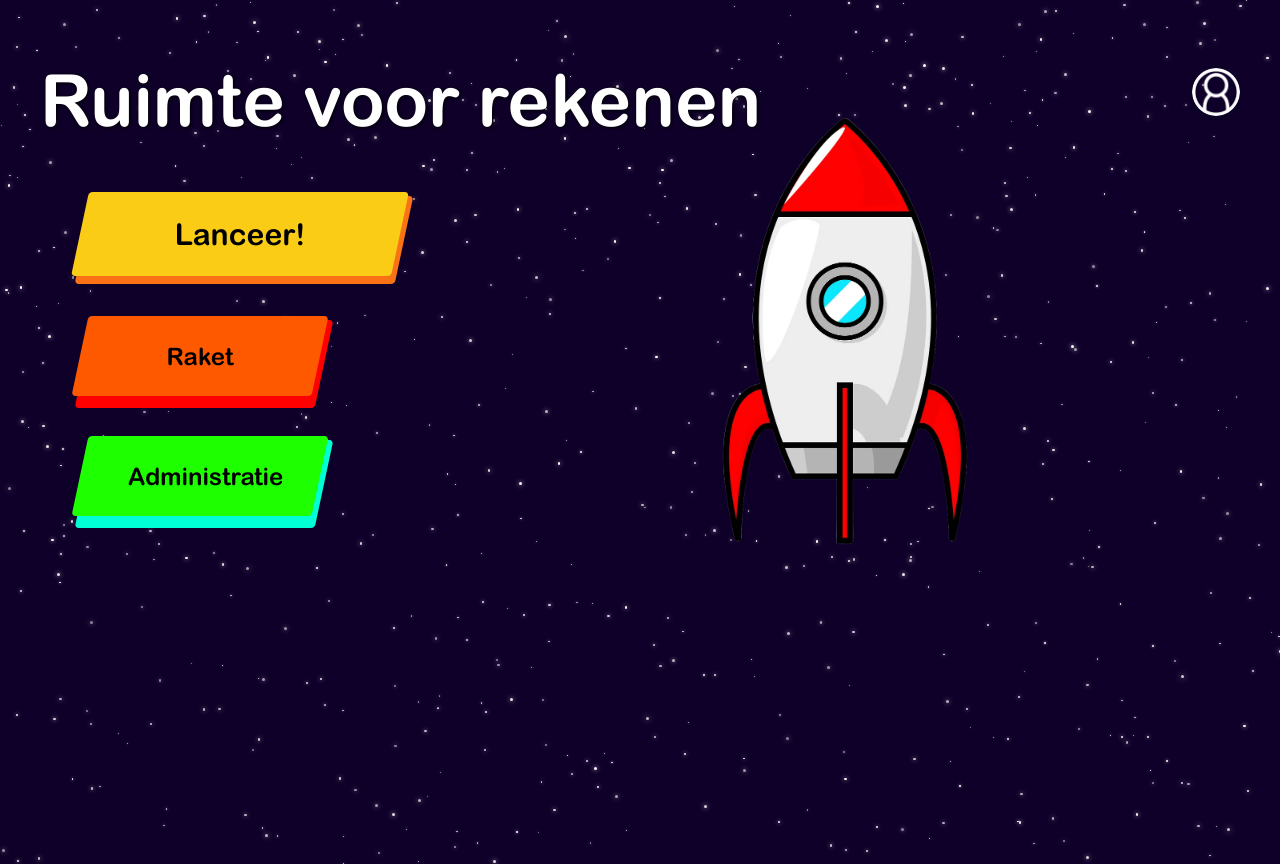
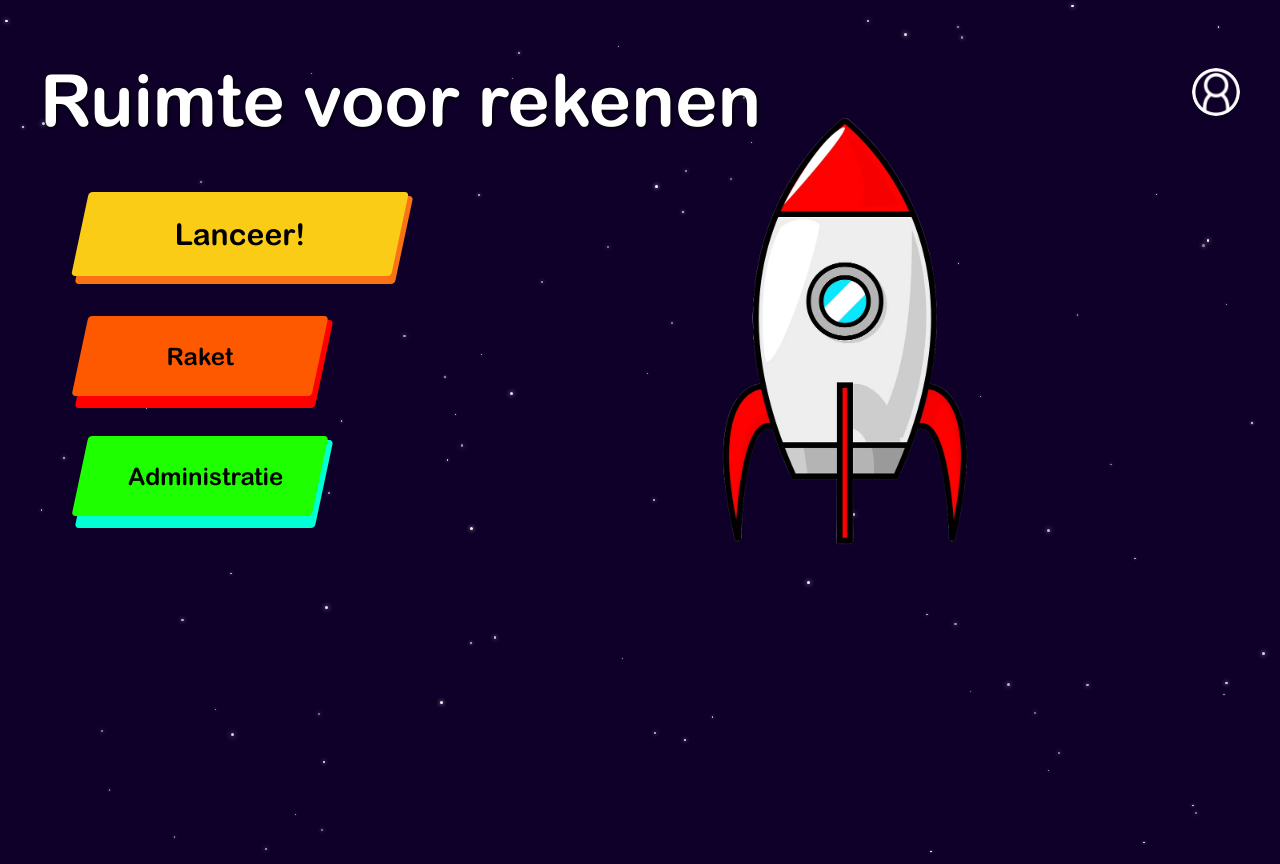
Before and after one commit to SemvanOsch/TLE-StartUp, a React app: page / in a window 1280 px wide. Built offline with nearby package versions, Linux system fonts and the light colour scheme; the HTML template or start-up script is replaced by a standard one.

Commit message:
Changes stars, and deleted file

```diff
--- a/src/component/sterrenBG.jsx
+++ b/src/component/sterrenBG.jsx
@@ -12,7 +12,7 @@ const genereerSter = () => {
     };
 };
 
-const SterrenBG = ({ aantalSterren = 650 }) => {
+const SterrenBG = ({ aantalSterren = 100 }) => {
     const [sterren, setSterren] = useState([]);
     const sterrenRef = useRef([]);
 
--- a/src/components/SterrenBG.jsx
+++ /dev/null
@@ -1,69 +0,0 @@
-import React, { useEffect, useRef, useState } from "react";
-
-const genereerSter = () => {
-    const size = Math.random() * 2 + 1;
-    return {
-        id: crypto.randomUUID(),
-        x: Math.random() * 100,
-        y: Math.random() * 100,
-        size,
-        speed: Math.random() * 0.25 + 0.03, // pixels per frame
-        opacity: Math.random() * 0.5 + 0.5,
-    };
-};
-
-const SterrenBG = ({ aantalSterren = 200 }) => {
-    const [sterren, setSterren] = useState([]);
-    const sterrenRef = useRef([]);
-
-    // Initieel vullen
-    useEffect(() => {
-        const initSterren = Array.from({ length: aantalSterren }, genereerSter);
-        setSterren(initSterren);
-        sterrenRef.current = initSterren;
-    }, [aantalSterren]);
-
-    // Animatie loop
-    useEffect(() => {
-        let animId;
-
-        const beweegSterren = () => {
-            sterrenRef.current = sterrenRef.current.map((ster) => {
-                let nieuweY = ster.y + ster.speed;
-                if (nieuweY > 100) {
-                    // Ster opnieuw bovenaan spawnen
-                    nieuweY = 0;
-                    return { ...genereerSter(), y: nieuweY };
-                }
-                return { ...ster, y: nieuweY };
-            });
-
-            setSterren([...sterrenRef.current]);
-            animId = requestAnimationFrame(beweegSterren);
-        };
-
-        animId = requestAnimationFrame(beweegSterren);
-        return () => cancelAnimationFrame(animId);
-    }, []);
-
-    return (
-        <div className="absolute inset-0 z-0 bg-background overflow-hidden">
-            {sterren.map((ster) => (
-                <div
-                    key={ster.id}
-                    className="absolute rounded-full bg-white"
-                    style={{
-                        width: `${ster.size}px`,
-                        height: `${ster.size}px`,
-                        left: `${ster.x}%`,
-                        top: `${ster.y}%`,
-                        opacity: ster.opacity,
-                        boxShadow: `0 0 ${ster.size * 2}px white`,
-                    }}
-                />
-            ))}
-        </div>
-    );
-};
-
-export default SterrenBG;
--- a/src/pages/StudentDetails.jsx
+++ b/src/pages/StudentDetails.jsx
@@ -1,6 +1,6 @@
 import { useEffect, useState } from "react";
 import { useParams } from "react-router-dom";
-import SterrenBG from "../components/SterrenBG.jsx";
+import SterrenBG from "../component/SterrenBG.jsx";
 
 function Student() {
     const { id } = useParams();
--- a/src/pages/StudentOverview.jsx
+++ b/src/pages/StudentOverview.jsx
@@ -1,5 +1,5 @@
 import { useEffect, useState } from "react";
-import SterrenBG from "../components/SterrenBG.jsx";
+import SterrenBG from "../component/SterrenBG.jsx";
 
 function StudentOverview(){
     const [users, setUsers] = useState([]);
--- a/src/pages/homePage.jsx
+++ b/src/pages/homePage.jsx
@@ -63,7 +63,9 @@ const HomePage = () => {
                     {/* Administratie knop */}
                     <div className="relative inline-block transform transition-transform duration-300 hover:scale-110 w-[240px]">
                         <div className="absolute top-1 left-1 bg-RaketBlueBtn skew-x-[-12deg] rounded p-11 w-full h-full z-0"></div>
-                        <button className="relative bg-RaketGreenBtn skew-x-[-12deg] rounded px-12 py-6 text-lg font-bold text-black z-10 w-full">
+                        <button className="relative bg-RaketGreenBtn skew-x-[-12deg] rounded px-12 py-6 text-lg font-bold text-black z-10 w-full"
+                        onClick={() => navigate('/overview')}
+                        >
                             <span className="skew-x-[12deg] text-2xl block">Administratie</span>
                         </button>
                     </div>
```
